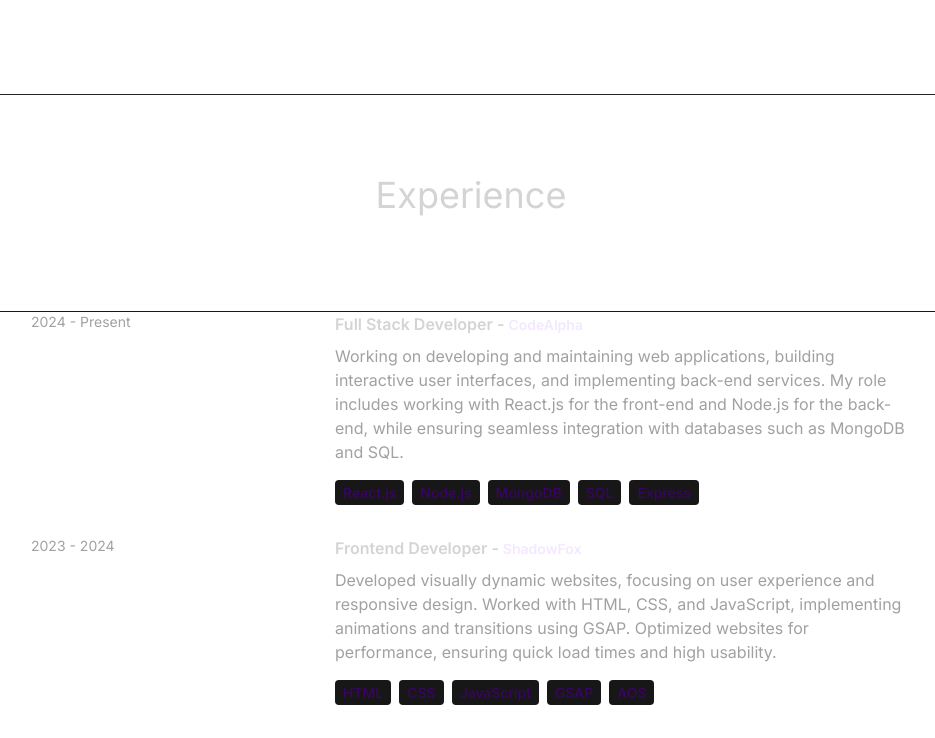
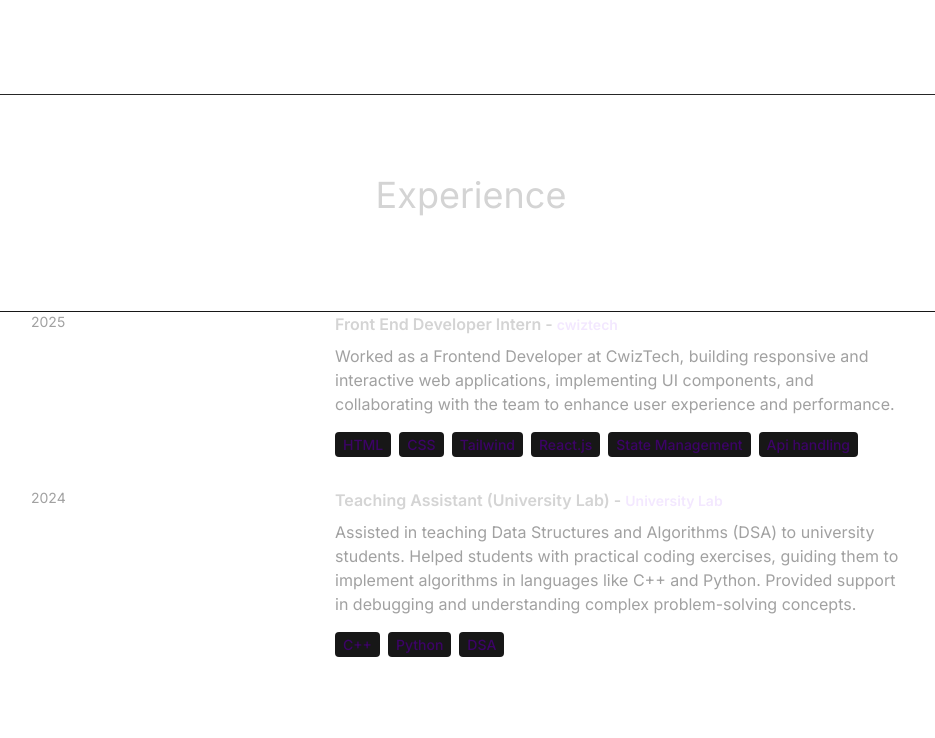
Before and after one commit to Ali-Hassan2/Personal-Portfolio, a React (Vite) app: page / in a window 1280 px wide. Shown: the part 2024-2762 px from the top of the page, without its empty margins (169-1104 px from the left). Built offline with nearby package versions, Linux system fonts and the light colour scheme.

Commit message:
second-update

```diff
--- a/src/constants/index.js
+++ b/src/constants/index.js
@@ -9,25 +9,19 @@ export const ABOUT_TEXT = `I am a dedicated and versatile full stack developer w
 
 export const EXPERIENCES = [
   {
-    year: "2024 - Present",
-    role: "Full Stack Developer",
-    company: "CodeAlpha",
-    description: `Working on developing and maintaining web applications, building interactive user interfaces, and implementing back-end services. My role includes working with React.js for the front-end and Node.js for the back-end, while ensuring seamless integration with databases such as MongoDB and SQL.`,
-    technologies: ["React.js", "Node.js", "MongoDB", "SQL", "Express"],
-  },
-  {
-    year: "2023 - 2024",
-    role: "Frontend Developer",
-    company: "ShadowFox",
-    description: `Developed visually dynamic websites, focusing on user experience and responsive design. Worked with HTML, CSS, and JavaScript, implementing animations and transitions using GSAP. Optimized websites for performance, ensuring quick load times and high usability.`,
-    technologies: ["HTML", "CSS", "JavaScript", "GSAP", "AOS"],
-  },
-  {
-    year: "2022 - 2023",
-    role: "Intern Developer",
-    company: "Infosysic Byte",
-    description: `Contributed to the development of internal tools and client-facing projects. Gained experience in both front-end and back-end development, focusing on building efficient and scalable web applications. Worked closely with senior developers to implement features and fix bugs in the system.`,
-    technologies: ["React.js", "Node.js", "JavaScript", "MongoDB"],
+    year: "2025",
+    role: "Front End Developer Intern",
+    company: "cwiztech",
+    description:
+      "Worked as a Frontend Developer at CwizTech, building responsive and interactive web applications, implementing UI components, and collaborating with the team to enhance user experience and performance.",
+    technologies: [
+      "HTML",
+      "CSS",
+      "Tailwind",
+      "React.js",
+      "State Management",
+      "Api handling",
+    ],
   },
   {
     year: "2024",
@@ -40,73 +34,17 @@ export const EXPERIENCES = [
 
 export const PROJECTS = [
   {
-    title: "E-Commerce Website",
-    image: "https://picsum.photos/400/300?random=1", // Random Image 1
+    title: "Automobiles Parts Buying and Selling.",
+    image: "https://picsum.photos/400/300?random=12", // Random Image 12
     description:
-      "A fully functional e-commerce website with features like product listing, shopping cart, and user authentication.",
-    technologies: ["HTML", "CSS", "React", "Node.js", "MongoDB"],
+      "A platform for buying and selling automobile parts, allowing users to list, browse, and purchase parts efficiently.",
+    technologies: ["React", "API Handling"],
   },
   {
-    title: "Task Management App",
-    image: "https://picsum.photos/400/300?random=2", // Random Image 2
-    description:
-      "An application for managing tasks and projects, with features such as task creation, assignment, and progress tracking.",
-    technologies: ["HTML", "CSS", "Angular", "Firebase"],
-  },
-  {
-    title: "Portfolio Website",
-    image: "https://picsum.photos/400/300?random=3", // Random Image 3
-    description:
-      "A personal portfolio website showcasing projects, skills, and contact information.",
-    technologies: ["HTML", "CSS", "React", "Bootstrap"],
-  },
-  {
-    title: "Blogging Platform",
-    image: "https://picsum.photos/400/300?random=4", // Random Image 4
-    description:
-      "A platform for creating and publishing blog posts, with features like rich text editing, commenting, and user profiles.",
-    technologies: ["HTML", "CSS", "Vue.js", "Express", "mySQL"],
-  },
-  {
-    title: "Generative AI Website",
-    image: "https://picsum.photos/400/300?random=5", // Random Image 5
-    description:
-      "A website focused on generating AI content using advanced machine learning algorithms.",
-    technologies: ["HTML", "CSS", "React", "TensorFlow"],
-  },
-  {
-    title: "Netflix Clone",
-    image: "https://picsum.photos/400/300?random=6", // Random Image 6
-    description:
-      "A Netflix clone built using React and styled with modern web technologies, allowing users to browse and stream content.",
-    technologies: ["React", "CSS", "Node.js"],
-  },
-  {
-    title: "Airline Website",
-    image: "https://picsum.photos/400/300?random=7", // Random Image 7
-    description:
-      "An airline website offering flight booking, management, and user profile features.",
-    technologies: ["HTML", "CSS", "React", "Express", "MongoDB"],
-  },
-  {
-    title: "Amazon Clone",
-    image: "https://picsum.photos/400/300?random=8", // Random Image 8
-    description:
-      "An Amazon clone with features like product browsing, cart, and user account management.",
-    technologies: ["HTML", "CSS", "React", "Node.js", "MongoDB"],
-  },
-  {
-    title: "Predictive Todo App",
-    image: "https://picsum.photos/400/300?random=9", // Random Image 9
-    description:
-      "A To-Do app enhanced with Machine Learning for task prioritization and reminders.",
-    technologies: ["Python", "Machine Learning", "Flask"],
-  },
-  {
-    title: "Tic-Tac-Toe Game",
+    title: "Hotel Booking System",
     image: "https://picsum.photos/400/300?random=10", // Random Image 10
     description:
-      "A simple Tic-Tac-Toe game built using JavaScript, with a friendly UI for playing with friends.",
+      "A web application for managing hotel room bookings, allowing users to search, book, and manage reservations seamlessly.",
     technologies: ["HTML", "CSS", "JavaScript"],
   },
   {
@@ -116,13 +54,6 @@ export const PROJECTS = [
       "A quiz game app where users can answer questions from various categories and earn scores.",
     technologies: ["HTML", "CSS", "JavaScript"],
   },
-  {
-    title: "Insta PFP & Reel Downloader",
-    image: "https://picsum.photos/400/300?random=12", // Random Image 12
-    description:
-      "A Python app using Tkinter to download Instagram profile pictures and reels.",
-    technologies: ["Python", "Tkinter"],
-  },
 ]
 
 export const CONTACT = {
```
